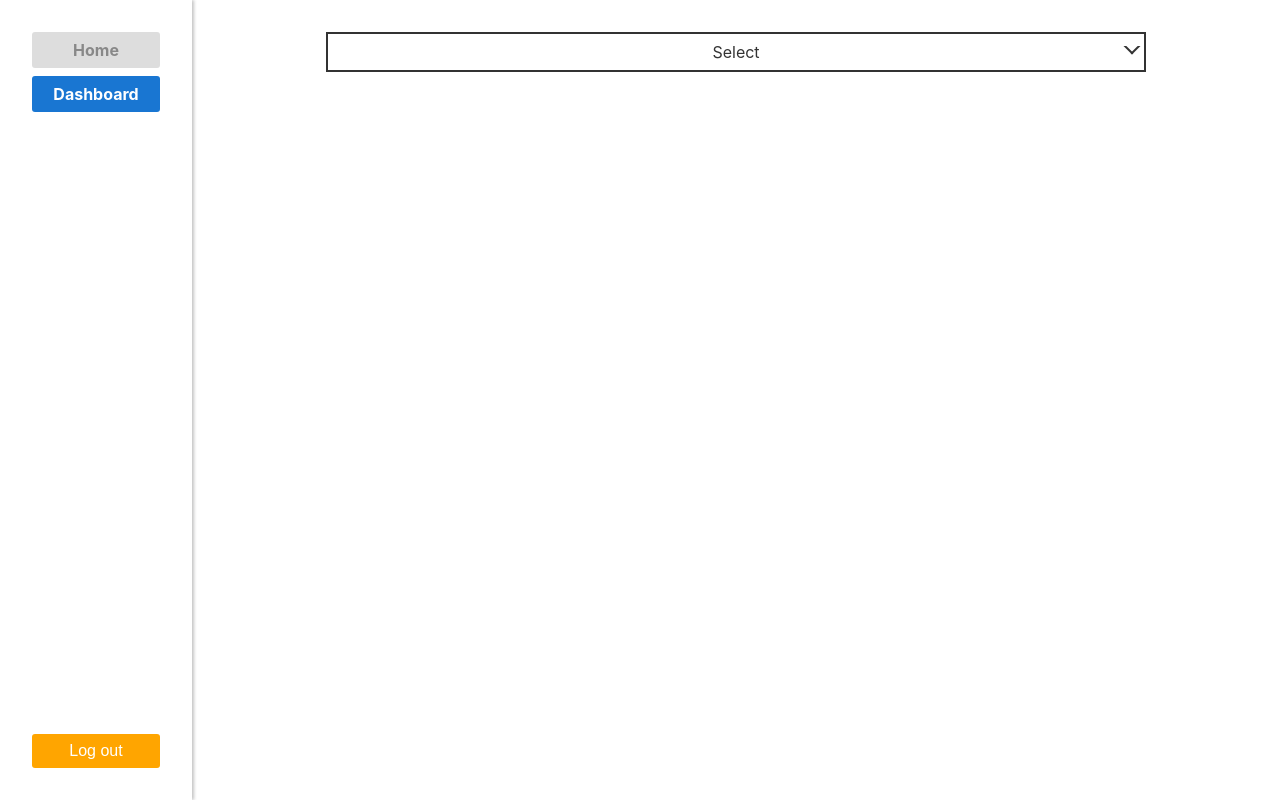
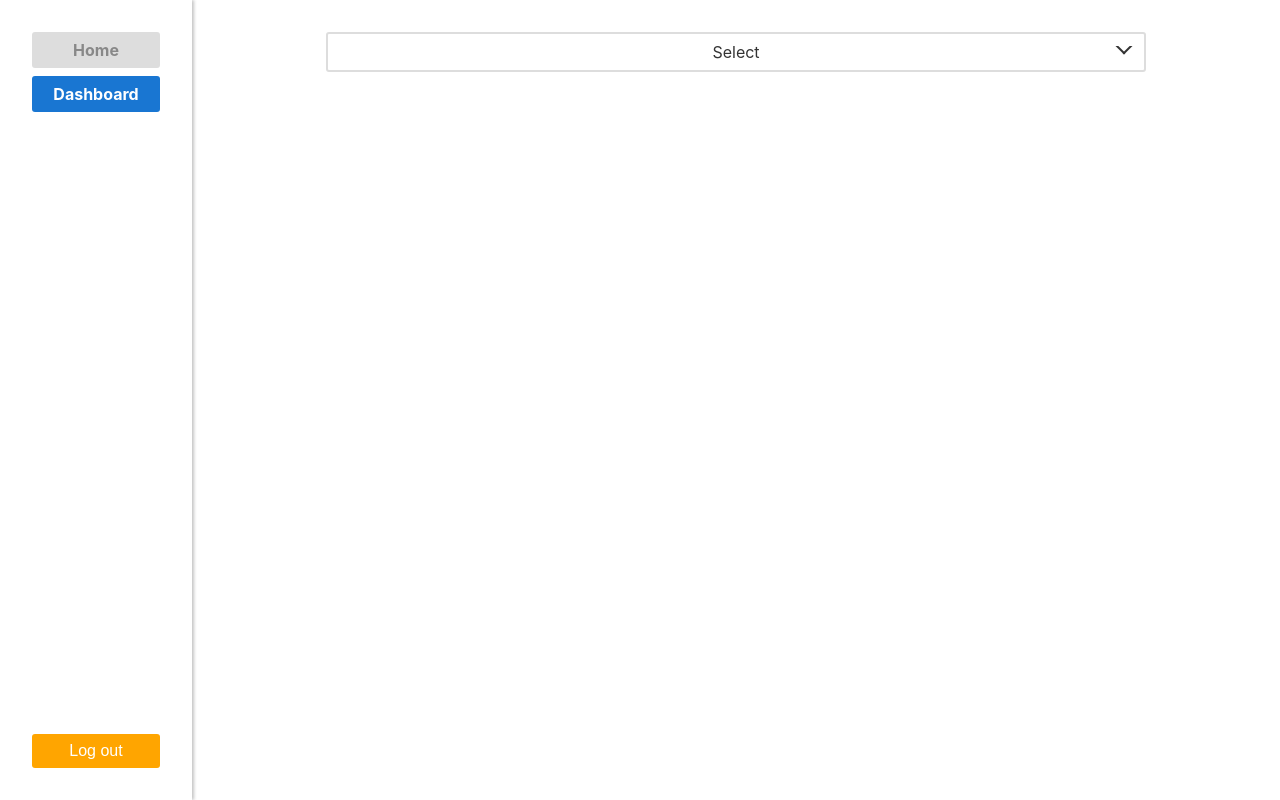
Before and after one commit to potter80511/johnny_react_test, a React (Create React App) app: page /login in a window 1280 px wide. Both pictures are taken after typing "Sample", "Sample123" into the empty fields and a click on the button "Submit". Built offline with nearby package versions, Linux system fonts and the light colour scheme.

Commit message:
Update select styles

```diff
--- a/src/pages/dashboard/Dashboard.css
+++ b/src/pages/dashboard/Dashboard.css
@@ -7,12 +7,17 @@
 }
 
 .Select .head {
-  border: 2px solid #333;
+  border: 2px solid #ddd;
+  border-radius: 3px;
   padding: 8px;
   cursor: pointer;
+  transition: all .3s;
+}
+.Select.open .head {
+  border-color: #1976d2;
 }
 .Select .head:hover {
-  background-color: #aaa;
+  background-color: #eee;
 }
 .Select .head::after {
   content: "";
@@ -22,7 +27,7 @@
   border: 2px solid;
   border-color: transparent #333 #333 transparent;
   position: absolute;
-  right: 8px;
+  right: 16px;
   top: 8px;
   transform: rotate(45deg);
 }
@@ -37,4 +42,18 @@
   top: 100%;
   transform: translateY(2px);
   width: 100%;
+  box-shadow: 0px 3px 5px #aaa;
+  height: 300px;
+  display: flex;
+  flex-direction: column;
 }
+.Select .menu .content {
+  display: flex;
+  justify-content: center;
+  align-items: center;
+  flex: 1;
+}
+.Select .menu .content h2 {
+  font-size: 30px;
+  color: #888;
+}
--- a/src/pages/dashboard/index.js
+++ b/src/pages/dashboard/index.js
@@ -13,13 +13,15 @@ function Dashboard() {
     }
 
     if(tabindex === 0) {
-      return "version: 1.0.2"
+      return <h2>Version: 1.0.2</h2>
     }
 
     return <AccountInfo />
   }, [tabindex])
 
-  return <div className="Select">
+  const openClass = isMenuOpen ? ' open' : ''
+
+  return <div className={`Select${openClass}`}>
     <div className="head" onClick={() => setIsMenuOpen(!isMenuOpen)}>
       Select
     </div>
```
